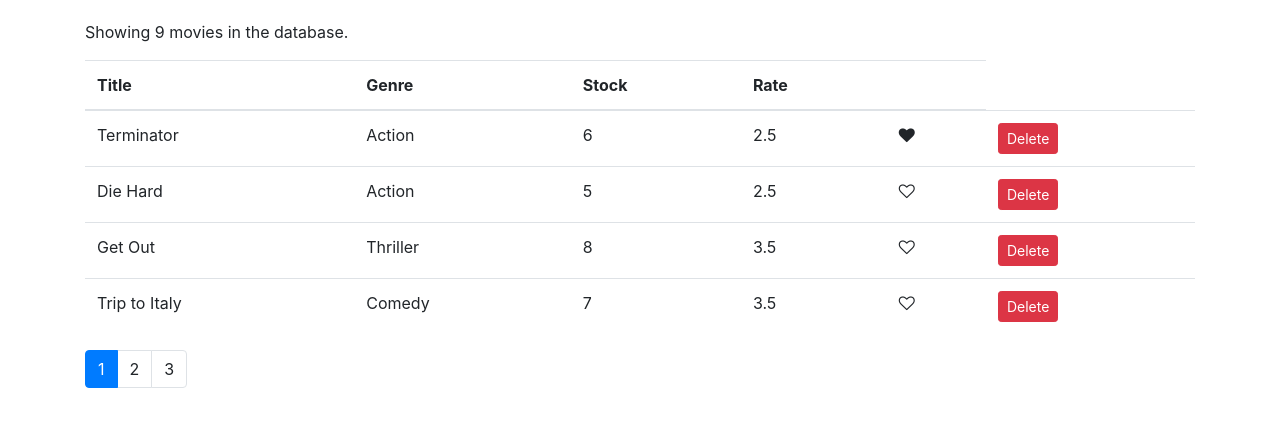
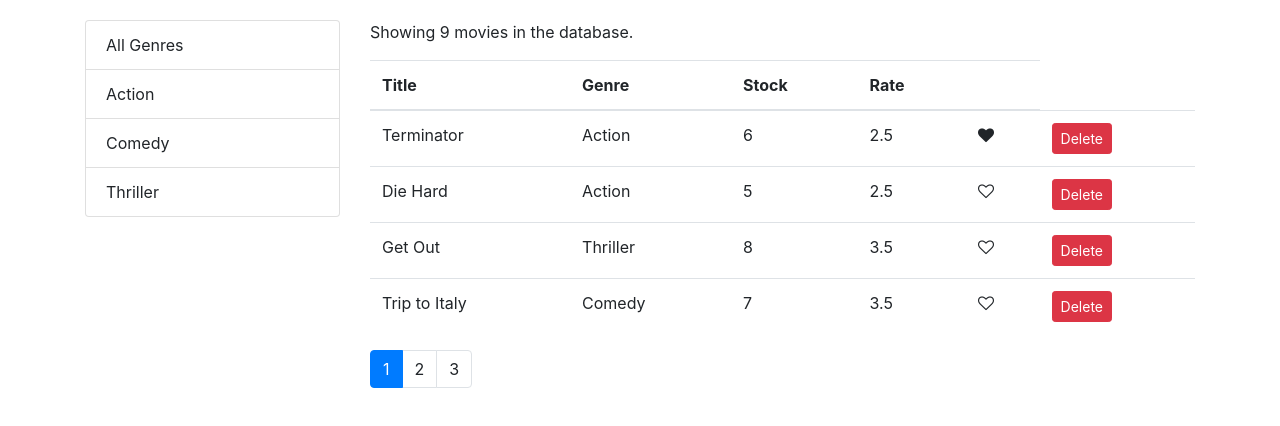
Before and after one commit to mcosta1105/vidly-react-app, a React (Create React App) app: page /movies in a window 1280 px wide. Shown: the top 426 px of the page. Built offline with nearby package versions, Linux system fonts and the light colour scheme.

Commit message:
Filter by genre implemented

```diff
--- /dev/null
+++ b/src/components/common/listGroup.jsx
@@ -0,0 +1,24 @@
+import React from "react";
+
+const ListGroup = props => {
+  const { items, valueProperty, textProperty, onItemSelect, selectedItem } = props;
+  return (
+    <ul className="list-group">
+      {items.map(item => (
+        <li
+          key={item[valueProperty]}
+          className={item === selectedItem ? "list-group-item active":"list-group-item"}
+          onClick={() => onItemSelect(item)}
+        >
+          {item[textProperty]}
+        </li>
+      ))}
+    </ul>
+  );
+};
+
+ListGroup.defaultProps = {
+  valueProperty: "_id",
+  textProperty: "name"
+};
+export default ListGroup;
--- a/src/components/movies.jsx
+++ b/src/components/movies.jsx
@@ -3,13 +3,21 @@
 import Like from "./common/like";
 import Pagination from "./common/pagination";
 import { paginate } from "../utils/paginate";
+import ListGroup from "./common/listGroup";
+import { getGenres } from "../services/fakeGenreService";
 
 class Movies extends Component {
   state = {
-    movies: getMovies(),
+    movies: [],
+    genres: [],
     currentPage: 1,
     pageSize: 4
   };
+
+  componentDidMount() {
+    const genres = [{name: "All Genres"}, ...getGenres()];
+    this.setState({ movies: getMovies(), genres: genres });
+  }
 
   handleDelete = movie => {
     const movies = this.state.movies.filter(m => m._id !== movie._id);
@@ -28,14 +36,27 @@
     this.setState({ currentPage: page });
   };
 
+  handleGenreSelect = genre => {
+    this.setState({ selectedGenre: genre, currentPage: 1 });
+  };
+
   render() {
     const { length: count } = this.state.movies;
-    const { pageSize, currentPage, movies:allMovies } = this.state;
+    const { pageSize, currentPage, movies: allMovies, selectedGenre } = this.state;
     if (count === 0) return <p>There are no movies in the database.</p>;
-    const movies = paginate(allMovies, currentPage, pageSize);
+    const filtered = selectedGenre && selectedGenre._id ? allMovies.filter(m => m.genre._id === selectedGenre._id) : allMovies;
+    const movies = paginate(filtered, currentPage, pageSize);
     return (
-      <React.Fragment>
-        <p>Showing {count} movies in the database.</p>
+      <div className="row">
+        <div className="col-3">
+          <ListGroup
+            items={this.state.genres}
+            onItemSelect={this.handleGenreSelect}
+            selectedItem={this.state.selectedGenre}
+          />
+        </div>
+        <div className="col">
+          <p>Showing {filtered.length} movies in the database.</p>
           <table className="table">
             <thead>
               <tr>
@@ -72,12 +93,13 @@
             </tbody>
           </table>
           <Pagination
-          itemsCount={count}
+            itemsCount={filtered.length}
             pageSize={pageSize}
             currentPage={currentPage}
             onPageChange={this.handlePageChange}
           />
-      </React.Fragment>
+        </div>
+      </div>
     );
   }
 }
```
Lines whose indentation alone changed are shown as unchanged.
